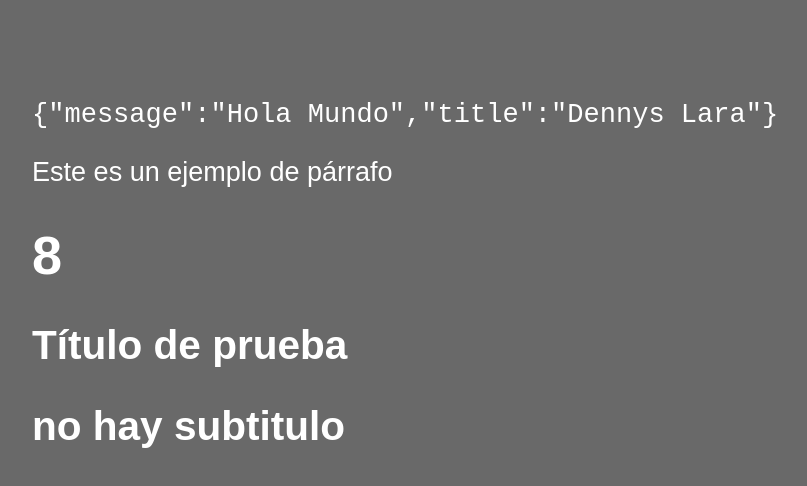
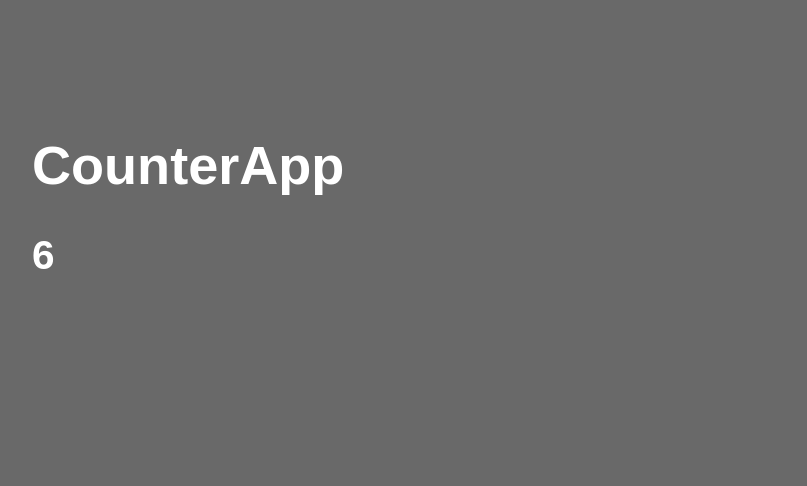
Before and after one commit to dennysjlarau/react-yarm-vit, a React (Vite) app: page / in a window 1280 px wide. Shown: the top 486 px of the page, without its empty margins (66-873 px from the left). Built offline with nearby package versions, Linux system fonts and the light colour scheme.

Commit message:
tarea de comunicación props type entre componentes

```diff
--- /dev/null
+++ b/src/CounterApp.jsx
@@ -0,0 +1,18 @@
+import PropTypes from 'prop-types';
+
+export const CounterApp = ({value}) => {
+  return (
+    <>
+      <h1>CounterApp</h1>
+      <h2> { value } </h2>
+    </>
+  )
+}
+
+CounterApp.propTypes = {
+  value: PropTypes.number
+}
+
+CounterApp.defaultProps = {
+  value: 0
+}
--- a/src/main.jsx
+++ b/src/main.jsx
@@ -2,11 +2,11 @@
 import ReactDOM from 'react-dom/client';
 import {HelloWordApp} from './HelloWordApp'
 import {FirstApp} from './FirstApp'
-
 import './styles-global.css'
+import { CounterApp } from './CounterApp';
 
 ReactDOM.createRoot(document.getElementById('root')).render(
   <React.StrictMode>
-    <FirstApp title='Título de prueba'/>
+    <CounterApp value={6}/>
   </React.StrictMode>
 );
```
